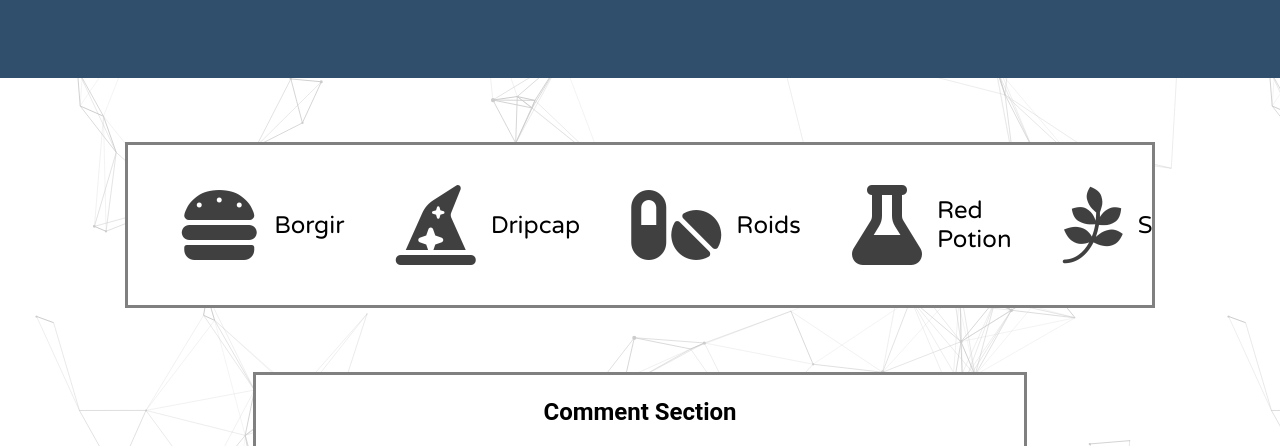
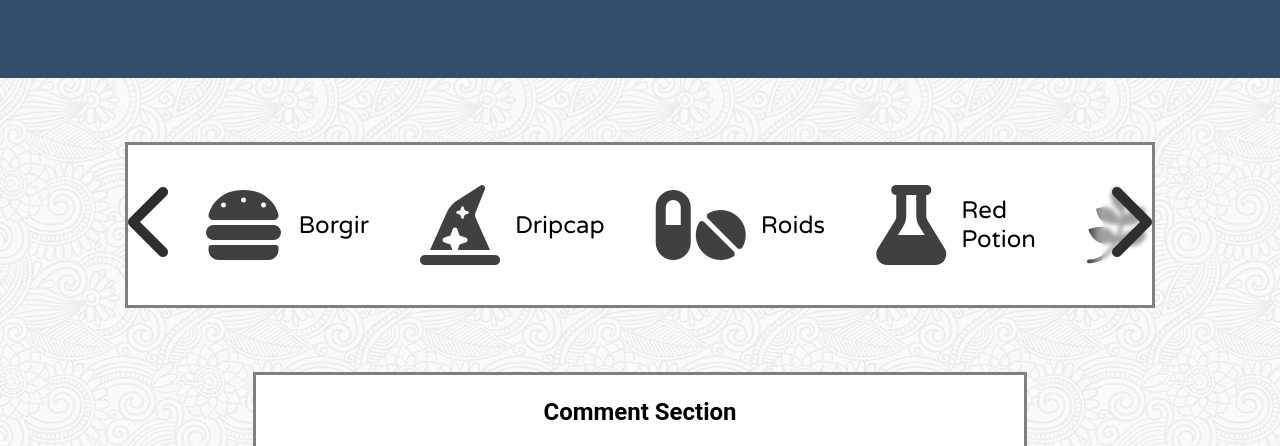
Before and after one commit to Timbergh/Minisajten, a plain HTML site: page index.html in a window 1280 px wide. Shown: the part 322-768 px from the top of the page. Drawn offline with Linux system fonts and the light colour scheme.

Commit message:
Scroll knappar

```diff
--- a/index.html
+++ b/index.html
@@ -11,7 +11,6 @@
       src="https://kit.fontawesome.com/4b39a549d2.js "
       crossorigin="anonymous"
     ></script>
-
   </head>
   <body>
     <header>
@@ -24,7 +23,8 @@
     </header>
       <section class="centerer">
         <nav class="item-nav">
-          <ul class="item-list">
+          <ul id="item-list">
+            <button id="scroll-left" class="scroll-button"><i class="fas fa-chevron-left"></i></button>
             <li class="item-style"><i class="fas fa-hamburger fa"></i>Borgir</li>
             <li class="item-style"><i class="fas fa-hat-wizard fa"></i>Dripcap</li>
             <li class="item-style"><i class="fas fa-pills fa"></i>Roids</li>
@@ -43,6 +43,7 @@
             <li class="item-style"><i class="fas fa-compact-disc fa"></i>CD-Disk</li>
             <li class="item-style"><i class="fas fa-slash fa"></i>Pointy Spike</li>
             <li class="item-style"><i class="fas fa-icicles fa rotate"></i>Stalactite</li>
+            <button id="scroll-right" class="scroll-button"><i class="fas fa-chevron-right"></i></button>
           </ul>
         </nav>
       </section>
@@ -57,5 +58,6 @@
           </div>
         </div>
       </form>
+      <script src="scroll.js"></script>
   </body>
 </html>
--- /dev/null
+++ b/scroll.js
@@ -0,0 +1,11 @@
+const buttonleft = document.querySelector("#item-list #scroll-left");
+
+buttonleft.addEventListener("click", ()=> {
+    document.getElementById("item-list").scrollLeft -= 230;
+})
+
+const buttonright = document.querySelector("#item-list #scroll-right");
+
+buttonright.addEventListener("click", ()=> {
+    document.getElementById("item-list").scrollLeft += 230;
+})
--- a/style.css
+++ b/style.css
@@ -6,7 +6,7 @@
 }
 
 body {
-  background-image: url(white-background.png);
+  background-image: url(white-background1.png);
 }
 
 .banner {
@@ -27,6 +27,7 @@ body {
     20px 24px 2px rgba(0, 0, 0, 0.1), 20px 24px 30px rgba(0, 0, 0, 0.1);
   margin-right: 7%;
   margin-left: 2%;
+  user-select: none;
 }
 
 .centerer {
@@ -44,47 +45,106 @@ body {
   background-color: white;
 }
 
-.item-list {
+#item-list {
+  display: flex;
+  align-items: center;
   height: 100%;
-  width: 100vw;
+  width: 90vw;
   display: flex;
-  overflow: auto;
+  overflow-x: scroll;
+  overflow-y: hidden;
 }
 
-.item-style:last-child {
-  margin-right: 5%;
+#scroll-left {
+  position: sticky;
+  left: 0px;
+  z-index: 2;
+}
+
+#scroll-right {
+  position: sticky;
+  right: 0;
+  z-index: 2;
+}
+
+.scroll-button {
+  border: none;
+  font-size: 5rem;
+  background-color: rgba(255, 255, 255, 0.5);
+  backdrop-filter: blur(2px);
+  color: rgb(46, 46, 46);
+  box-shadow: 0 0 8px 8px rgba(255, 255, 255, 0.5);
+  cursor: pointer;
+}
+
+.scroll-button:active {
+  transform: scale(0.9);
+  animation: colorfade 0.1s 1 ease forwards;
+}
+
+@keyframes colorfade {
+  0% {
+    color: rgb(34, 34, 34);
+  }
+  100% {
+    color: rgb(70, 70, 70);
+  }
 }
 
 .item-style {
   display: flex;
   align-items: center;
-  margin-left: 5%;
+  margin-left: 2.5%;
+  margin-right: 2.5%;
   font-family: "Varela Round", sans-serif;
   font-size: 1.5rem;
   cursor: pointer;
+  animation: no-hover 1s 1 ease;
 }
 
 .item-style:hover {
-  text-shadow: #181818c9 0 0 0;
+  animation: hover 0.7s 1 ease forwards;
+}
+
+@keyframes hover {
+  from {
+    transform: scale(1);
+    text-shadow: rgba(0, 0, 0, 0.75);
+  }
+  to {
+    transform: scale(1.1);
+    text-shadow: rgba(0, 0, 0, 0.678) 0 0 0;
+  }
+}
+
+@keyframes no-hover {
+  from {
+    transform: scale(1.1);
+    text-shadow: rgba(0, 0, 0, 0.678) 0 0 0;
+  }
+  to {
+    transform: scale(1);
+    text-shadow: rgba(0, 0, 0, 0.75);
+  }
 }
 
 .fa {
-  color: rgba(0, 0, 0, 0.75);
+  color: rgba(0, 0, 0, 0.749);
   margin-right: 15px;
   font-size: 5rem;
 }
 
-.item-list::-webkit-scrollbar {
+#item-list::-webkit-scrollbar {
   height: 10px;
 }
 
-.item-list::-webkit-scrollbar-track {
+#item-list::-webkit-scrollbar-track {
   background: rgb(25, 25, 25);
   border: 4px solid transparent;
   background-clip: content-box;
 }
 
-.item-list::-webkit-scrollbar-thumb {
+#item-list::-webkit-scrollbar-thumb {
   background: rgb(131, 128, 128);
   border-radius: 15px;
 }
```
Also changed, not shown: white-background1.png (added).
